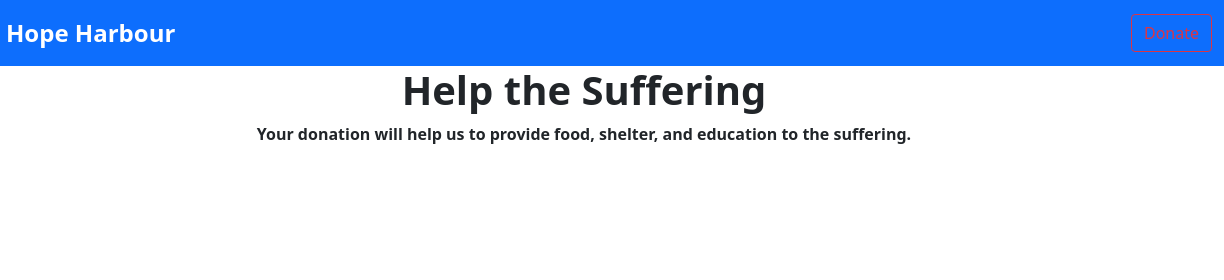
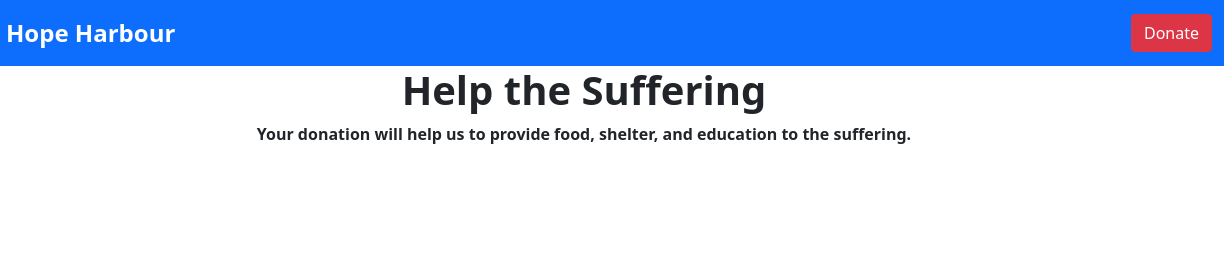
Before and after one commit to IndexPosition/hopeharbour, a plain HTML site: page index.html in a window 1280 px wide. Shown: the top 280 px of the page, 56-1280 px from the left. Drawn offline with nearby package versions, Linux system fonts and the light colour scheme; a script that the page names is missing.

Commit message:
Update index.html
Button made visible

```diff
--- a/index.html
+++ b/index.html
@@ -28,7 +28,7 @@
       <div class="collapse navbar-collapse justify-content-end" id="navbarNav">
         <ul class="navbar-nav">
           <li class="nav-item">
-            <button type="button" class="btn btn-outline-danger" onclick="func1()">Donate</button>
+            <button type="button" class="btn btn-danger" onclick="func1()">Donate</button>
           </li>
         </ul>
       </div>
```
